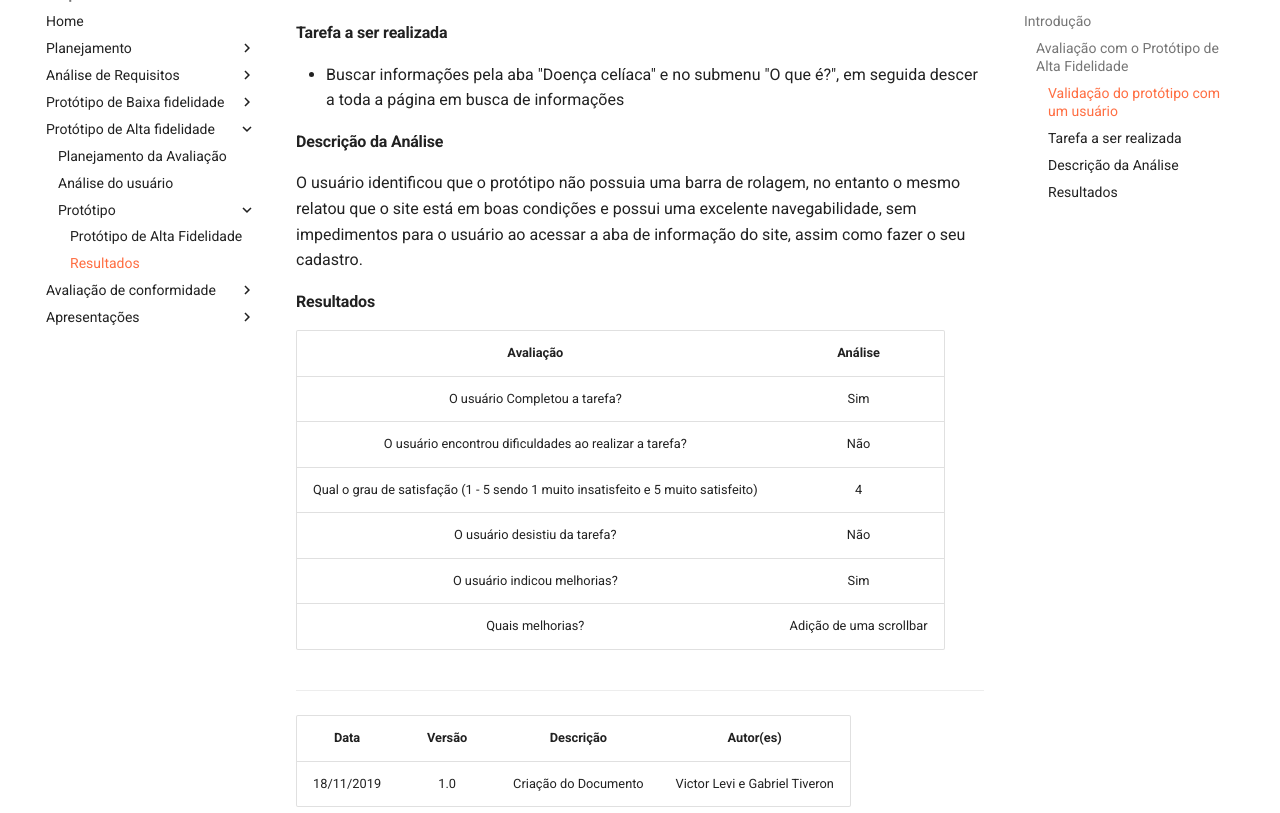
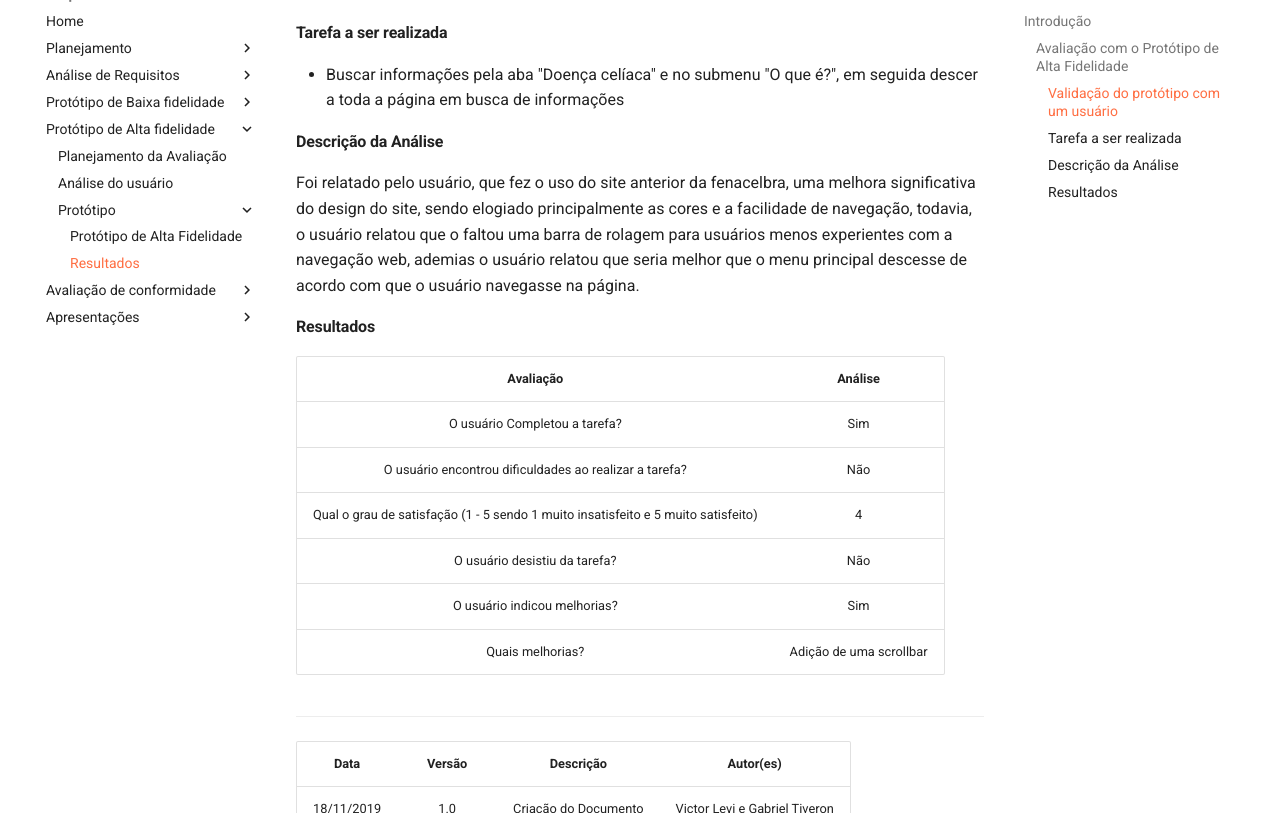
Before and after one commit to Interacao-Humano-Computador/2019.2-FENALCEBRA, an MkDocs documentation site: the page built from docs/prototipo_alta/resultado_avaliacao.md, in a window 1280 px wide and 900 px high, scrolled down 675 px, cut to the strip 87-900 px from the top of the window. Built offline with MkDocs 1.6.1 and Material for MkDocs 9.7.7, drawn with Linux system fonts in a browser that asks for light colours; comment, search, counter and statistics services are not loaded.

Commit message:
Melhoria na descrição da analise

```diff
--- a/docs/prototipo_alta/resultado_avaliacao.md
+++ b/docs/prototipo_alta/resultado_avaliacao.md
@@ -20,7 +20,8 @@ allowfullscreen></iframe>
 
 #### Descrição da Análise
 
-O usuário identificou que o protótipo não possuia uma barra de rolagem, no entanto o mesmo relatou que o site está em boas condições e possui uma excelente navegabilidade, sem impedimentos para o usuário ao acessar a aba de informação do site, assim como fazer o seu cadastro.
+Foi relatado pelo usuário, que fez o uso do site anterior da fenacelbra, uma melhora significativa do design do site, sendo elogiado principalmente as cores e a facilidade de navegação, todavia, o usuário relatou que o faltou uma barra de rolagem para usuários menos experientes com a navegação web, ademias o usuário relatou que seria melhor que o menu principal descesse de acordo com que o usuário navegasse na página.
+
 #### Resultados
 
 |Avaliação|Análise|
```
